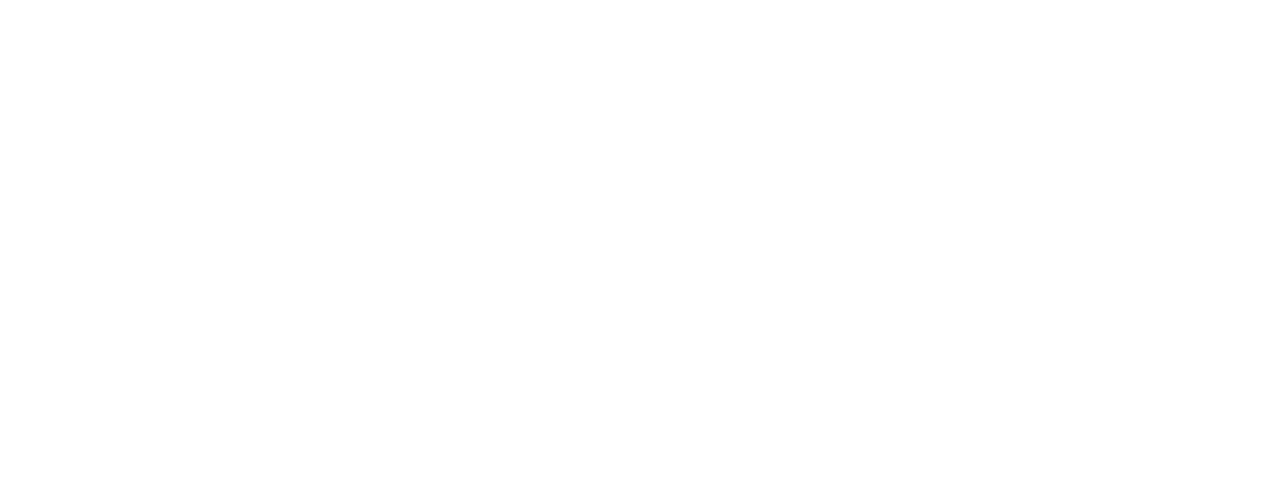
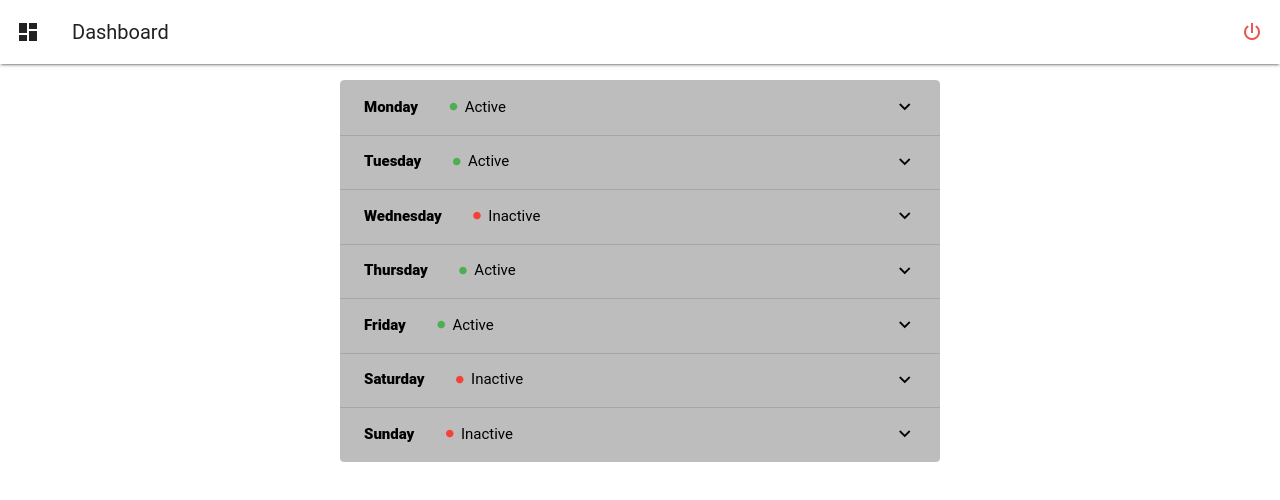
Before and after one commit to Kris-Toff/business-hours-manager-frontend, a Vue app: page /dashboard in a window 1280 px wide. Before the commit this address had no page. Shown: the top 500 px of the page. Built offline with nearby package versions, Linux system fonts and the light colour scheme.

Commit message:
dashboard forms

```diff
--- a/package.json
+++ b/package.json
@@ -12,6 +12,7 @@
   "dependencies": {
     "@mdi/font": "7.4.47",
     "@vee-validate/yup": "^4.15.0",
+    "dayjs": "^1.11.13",
     "pinia": "^3.0.1",
     "roboto-fontface": "*",
     "vee-validate": "^4.15.0",
--- /dev/null
+++ b/src/components/AppBar.vue
@@ -0,0 +1,20 @@
+<script setup></script>
+
+<template>
+  <v-app-bar :elevation="2">
+    <template #prepend>
+      <v-app-bar-nav-icon icon="mdi:mdi-view-dashboard" />
+    </template>
+
+    <template #append>
+      <v-btn icon="mdi:mdi-power" title="Logout" color="red-lighten-1">
+        <v-icon icon="mdi:mdi-power"></v-icon>
+        <v-tooltip activator="parent" location="end">Logout</v-tooltip>
+      </v-btn>
+    </template>
+
+    <v-app-bar-title>Dashboard</v-app-bar-title>
+  </v-app-bar>
+</template>
+
+<style scoped></style>
--- a/src/components/DateChecker.vue
+++ b/src/components/DateChecker.vue
@@ -1,43 +1,14 @@
 <script setup>
-import { ref, watch } from "vue";
-import { useDate } from "vuetify";
-const date = useDate();
+import { ref } from "vue";
+import TextfieldDatePicker from "./TextfieldDatePicker.vue";
 
 const selectedDate = ref(null);
-const formattedDate = ref(null);
-
-watch(selectedDate, (v) => {
-  formattedDate.value = date.format(v, "keyboardDate");
-});
 </script>
 
 <template>
   <div class="d-flex flex-column">
     <h4>Check if we are open:</h4>
-    <v-text-field
-      v-model="formattedDate"
-      type="text"
-      class="mt-2"
-      color="red-lighten-1"
-      variant="outlined"
-      readonly
-    >
-      <template #append-inner>
-        <v-menu>
-          <template #activator="{ props }">
-            <v-btn
-              v-bind="props"
-              icon="mdi:mdi-calendar-blank"
-              variant="text"
-              class="menu-btn"
-              density="compact"
-              color="red-lighten-1"
-            />
-          </template>
-          <v-date-picker v-model="selectedDate" color="red-lighten-1" />
-        </v-menu>
-      </template>
-    </v-text-field>
+    <textfield-date-picker v-model="selectedDate" label="Checker" />
     <v-btn variant="tonal" color="red-lighten-1" class="align-self-end">
       Check
     </v-btn>
--- /dev/null
+++ b/src/components/DayForm.vue
@@ -0,0 +1,114 @@
+<script setup>
+import { ref } from "vue";
+import TextfieldDatePicker from "./TextfieldDatePicker.vue";
+import TextfieldTimePicker from "./TextfieldTimePicker.vue";
+
+const openTime = ref(null);
+const closeTime = ref(null);
+const lunchStart = ref(null);
+const lunchEnd = ref(null);
+const startIntervalDate = ref(null);
+</script>
+
+<template>
+  <!-- prepend-icon="mdi:mdi-check-bold" -->
+  <!-- <v-card class="mx-auto" width="400">
+    <template #title>
+      <span class="font-weight-black">Monday</span>
+      <v-checkbox color="red-lighten-1">
+        <template #label>
+          <span class="font-weight-black">Monday</span>
+        </template>
+      </v-checkbox>
+    </template>
+
+    <v-card-item class="bg-surface-light pt-4">
+      <v-row>
+        <v-col>
+          <textfield-time-picker label="Open time" v-model="openTime" />
+        </v-col>
+        <v-col>
+          <textfield-time-picker label="Close time" v-model="closeTime" />
+        </v-col>
+      </v-row>
+    </v-card-item>
+
+    <v-divider />
+
+    <v-card-item class="bg-surface-light pt-4">
+      <v-row>
+        <v-col>
+          <textfield-time-picker label="Lunch Start" v-model="lunchStart" />
+        </v-col>
+        <v-col>
+          <textfield-time-picker label="Lunch End" v-model="lunchEnd" />
+        </v-col>
+      </v-row>
+    </v-card-item>
+
+    <v-divider />
+
+    <v-card-item class="bg-surface-light pt-4">
+      <v-row>
+        <v-col class="d-flex align-center">
+          <v-checkbox
+            label="Every other week"
+            color="red-lighten-1"
+          ></v-checkbox>
+        </v-col>
+        <v-col>
+          <textfield-date-picker
+            label="Start date"
+            v-model="startIntervalDate"
+          />
+        </v-col>
+      </v-row>
+    </v-card-item>
+
+    <v-divider />
+
+    <v-card-actions>
+      <v-spacer />
+      <v-btn variant="tonal" color="red-lighten-1">Save</v-btn>
+    </v-card-actions>
+  </v-card> -->
+  <v-container fluid>
+    <v-row>
+      <v-col>
+        <textfield-time-picker label="Open time" v-model="openTime" />
+      </v-col>
+      <v-col>
+        <textfield-time-picker label="Close time" v-model="closeTime" />
+      </v-col>
+    </v-row>
+
+    <v-divider />
+
+    <v-row class="mt-2">
+      <v-col>
+        <textfield-time-picker label="Lunch Start" v-model="lunchStart" />
+      </v-col>
+      <v-col>
+        <textfield-time-picker label="Lunch End" v-model="lunchEnd" />
+      </v-col>
+    </v-row>
+
+    <v-divider />
+
+    <v-row class="mt-2">
+      <v-col class="d-flex align-center">
+        <v-checkbox label="Every other week" color="red-lighten-1"></v-checkbox>
+      </v-col>
+      <v-col>
+        <textfield-date-picker label="Start date" v-model="startIntervalDate" />
+      </v-col>
+    </v-row>
+
+    <v-row>
+      <v-spacer />
+      <v-btn variant="tonal" color="red-lighten-1">Save</v-btn>
+    </v-row>
+  </v-container>
+</template>
+
+<style scoped></style>
--- /dev/null
+++ b/src/components/TextfieldDatePicker.vue
@@ -0,0 +1,47 @@
+<script setup>
+import { ref } from "vue";
+import { useDate } from "vuetify";
+const date = useDate();
+const model = defineModel();
+const pickerProps = defineProps({ label: { type: [String], default: null } });
+const selectedDate = ref(null);
+
+function modelUpdate(v) {
+  model.value = date.format(v, "keyboardDate");
+}
+</script>
+
+<template>
+  <v-text-field
+    v-model="model"
+    density="compact"
+    type="text"
+    class="mt-2"
+    color="red-lighten-1"
+    variant="outlined"
+    :label="pickerProps.label"
+    readonly
+  >
+    <template #append-inner>
+      <v-menu>
+        <template #activator="{ props }">
+          <v-btn
+            v-bind="props"
+            icon="mdi:mdi-calendar-blank"
+            variant="text"
+            class="menu-btn"
+            density="compact"
+            color="red-lighten-1"
+          />
+        </template>
+        <v-date-picker
+          v-model="selectedDate"
+          color="red-lighten-1"
+          @update:model-value="modelUpdate"
+        />
+      </v-menu>
+    </template>
+  </v-text-field>
+</template>
+
+<style scoped></style>
--- /dev/null
+++ b/src/components/TextfieldTimePicker.vue
@@ -0,0 +1,51 @@
+<script setup>
+import { ref } from "vue";
+import dayjs from "dayjs";
+import customParseFormat from "dayjs/plugin/customParseFormat";
+dayjs.extend(customParseFormat);
+
+const timeModel = defineModel();
+const textModel = ref(null);
+const pickerProps = defineProps({ label: { type: [String], default: null } });
+
+function modelUpdate(v) {
+  textModel.value = dayjs(v, "hh:mm").format("hh:mm a");
+}
+</script>
+
+<template>
+  <v-text-field
+    v-model="textModel"
+    density="compact"
+    type="text"
+    class="mt-2"
+    color="red-lighten-1"
+    variant="outlined"
+    :label="pickerProps.label"
+    readonly
+  >
+    <template #append-inner>
+      <v-menu :close-on-content-click="false">
+        <template #activator="{ props }">
+          <v-btn
+            v-bind="props"
+            icon="mdi:mdi-clock-outline"
+            variant="text"
+            class="menu-btn"
+            density="compact"
+            color="red-lighten-1"
+          />
+        </template>
+        <v-time-picker
+          v-model="timeModel"
+          color="red-lighten-1"
+          ampm-in-title
+          format="ampm"
+          @update:model-value="modelUpdate"
+        />
+      </v-menu>
+    </template>
+  </v-text-field>
+</template>
+
+<style scoped></style>
--- a/src/layouts/Dashboard.vue
+++ b/src/layouts/Dashboard.vue
@@ -1,6 +1,9 @@
-<script setup></script>
+<script setup>
+import AppBar from "@/components/AppBar.vue";
+</script>
 
 <template>
+  <app-bar />
   <v-container>
     <v-row>
       <v-col>
--- /dev/null
+++ b/src/pages/dashboard/Index.vue
@@ -0,0 +1,45 @@
+<script setup>
+import { ref } from "vue";
+import DayForm from "@/components/DayForm.vue";
+
+const days = ref([
+  { id: 0, day: "Monday", status: 1 },
+  { id: 1, day: "Tuesday", status: 1 },
+  { id: 2, day: "Wednesday", status: 0 },
+  { id: 3, day: "Thursday", status: 1 },
+  { id: 4, day: "Friday", status: 1 },
+  { id: 5, day: "Saturday", status: 0 },
+  { id: 6, day: "Sunday", status: 0 },
+]);
+</script>
+
+<template>
+  <div>
+    <v-card class="mx-auto" width="600" flat>
+      <v-expansion-panels multiple>
+        <v-expansion-panel
+          color="grey-lighten-1"
+          v-for="day in days"
+          :key="day.id"
+        >
+          <v-expansion-panel-title>
+            <span class="font-weight-black mr-6">{{ day.day }}</span>
+            <span>
+              <v-icon
+                icon="mdi:mdi-circle-medium"
+                :color="day.status ? 'green' : 'red'"
+              />
+            </span>
+            <span> {{ day.status ? "Active" : "Inactive" }} </span>
+          </v-expansion-panel-title>
+
+          <v-expansion-panel-text>
+            <day-form />
+          </v-expansion-panel-text>
+        </v-expansion-panel>
+      </v-expansion-panels>
+    </v-card>
+  </div>
+</template>
+
+<style scoped></style>
--- a/src/plugins/vuetify.js
+++ b/src/plugins/vuetify.js
@@ -11,8 +11,14 @@
 // Composables
 import { createVuetify } from "vuetify";
 
+// Plugins
+import { VTimePicker } from "vuetify/labs/VTimePicker";
+
 // https://vuetifyjs.com/en/introduction/why-vuetify/#feature-guides
 export default createVuetify({
+  components: {
+    VTimePicker,
+  },
   theme: {
     defaultTheme: "light",
   },
--- a/src/router/index.js
+++ b/src/router/index.js
@@ -26,6 +26,17 @@
         },
       ],
     },
+    {
+      path: "/dashboard",
+      component: () => import("../layouts/Dashboard.vue"),
+      children: [
+        {
+          path: "",
+          name: "dashboard",
+          component: () => import("../pages/dashboard/Index.vue"),
+        },
+      ],
+    },
   ],
 });
 
```
Also changed, not shown: 1 other file (tests, documents, lock files or other folders).
